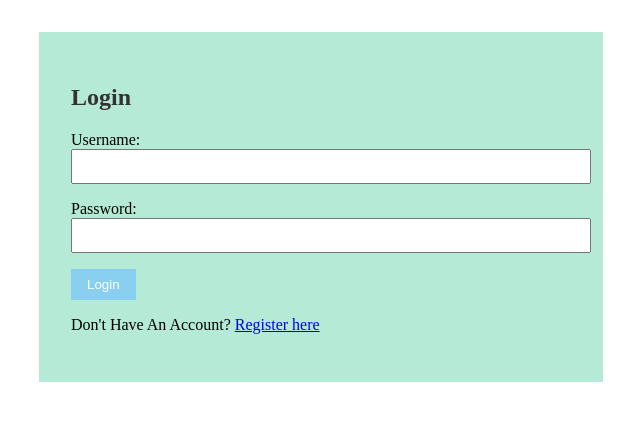
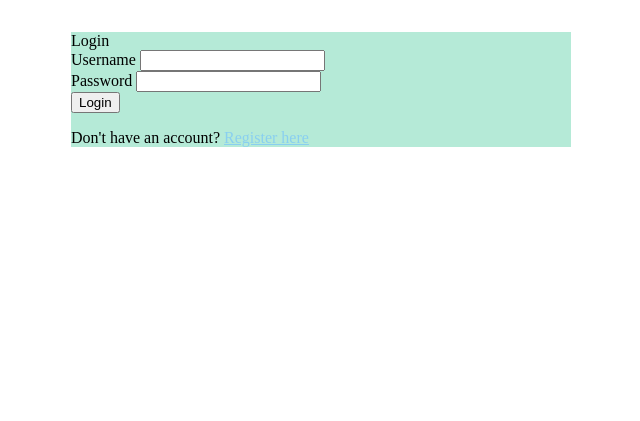
Before and after one commit to Kemuntofaith/Senior-Project, a Python web app: template frontEnd/templates/login.html in a window 1280 px wide. Shown: the part 58-479 px from the top of the page, without its empty margins (319-959 px from the left). Run offline with Jinja, Linux system fonts and the light colour scheme; the template is opened without the code that fills it, so the values that code supplies are empty.

Commit message:
corrections

```diff
--- a/frontEnd/templates/login.html
+++ b/frontEnd/templates/login.html
@@ -1,27 +1,22 @@
+<!-- backtoschool_app/templates/login.html -->
 {% extends "base.html" %}
 
 {% block content %}
-<div style="max-width: 500px; margin: 2rem auto; background: #B5EAD7; padding: 2rem;">
-    <h2 style="color: #333;">Login</h2>
-
-    {% if error %}
-    <div style="color: red; margin-bottom: 1rem;">{{ error }}</div>
-    {% endif %}
-
+<div class="card" style="max-width: 500px; margin: 2rem auto; background: #B5EAD7;">
+    <div class="card-header">Login</div>
     <form method="POST">
-        <div style="margin-bottom: 1rem;">
-            <label>Username:</label>
-            <input type="text" name="username" required style="width: 100%; padding: 0.5rem;">
+        <div class="form-group">
+            <label for="username">Username</label>
+            <input type="text" id="username" name="username" required>
         </div>
-        <div style="margin-bottom: 1rem;">
-            <label>Password:</label>
-            <input type="password" name="password" required style="width: 100%; padding: 0.5rem;">
+        <div class="form-group">
+            <label for="password">Password</label>
+            <input type="password" id="password" name="password" required>
         </div>
-        <button type="submit" style="background: #89CFF0; color: white; border: none; padding: 0.5rem 1rem;">Login</button>
+        <button type="submit" class="btn">Login</button>
     </form>
-
-     <div style="margin-top: 1rem;">
-        <p> Don't Have An Account? <a href="/register/student">Register here</a></p>
+    <div style="margin-top: 1rem;">
+        Don't have an account? <a href="/register/student" style="color: #89CFF0;">Register here</a>
     </div>
 </div>
 {% endblock %}
```
Also changed, not shown: frontEnd/templates/parent.html (+11 -8 lines).
